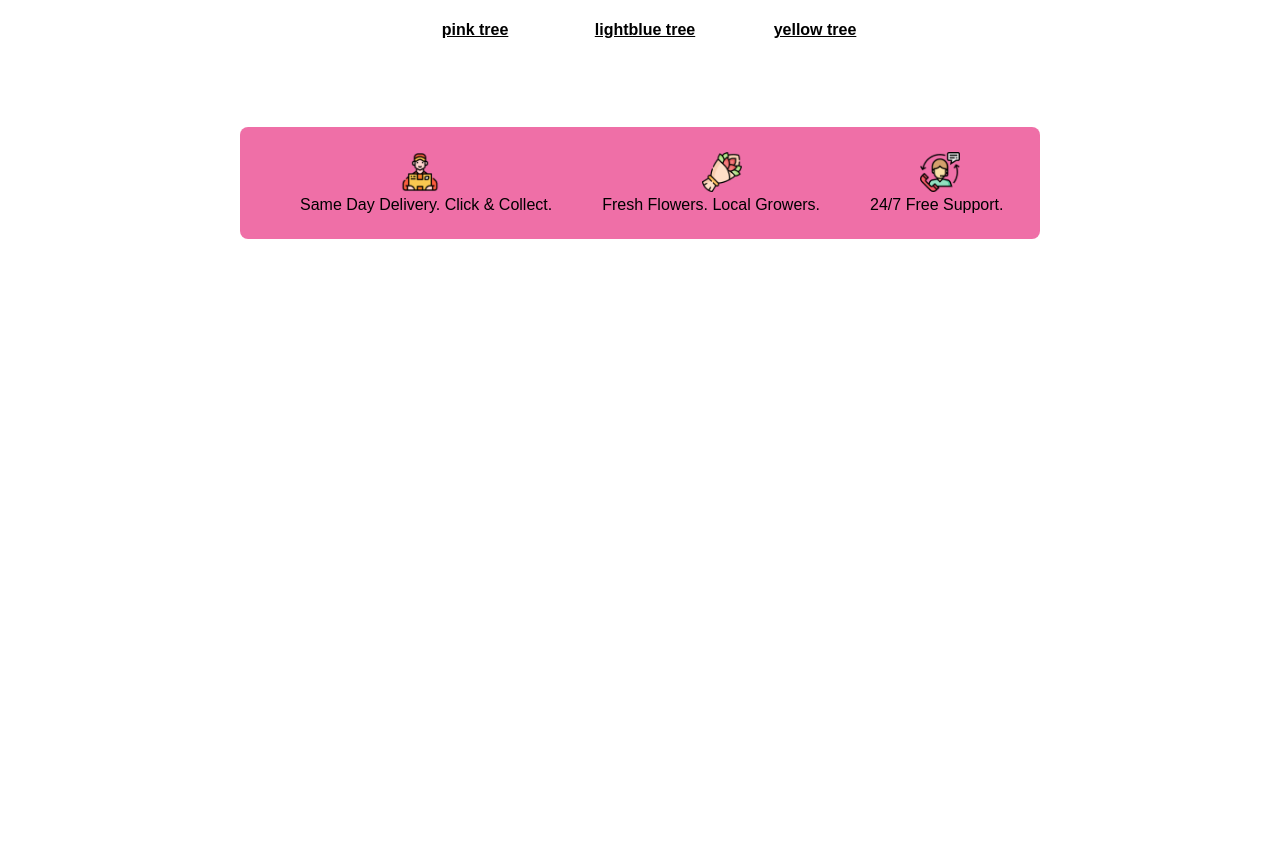
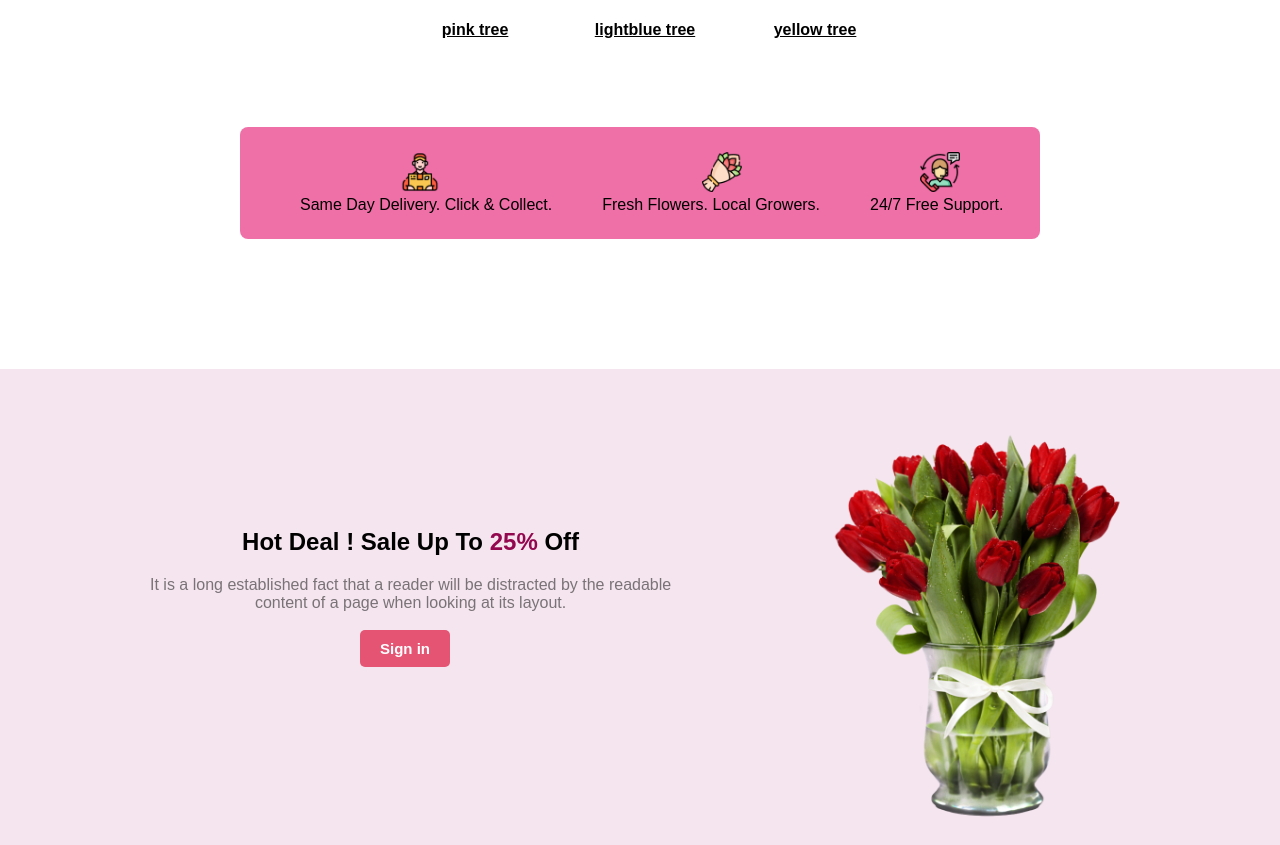
Before and after one commit to Mohosina24/Beautiful-flowers-web, a plain HTML site: page index.html in a window 1280 px wide. Shown: the part 967-1812 px from the top of the page. Before the commit the page ends 1206 px from the top, so only its background shows below. Drawn offline with Linux system fonts and the light colour scheme.

Commit message:
added a offer section

```diff
--- a/css/style.css
+++ b/css/style.css
@@ -140,3 +140,39 @@ text-align: center;
     margin-left: 50px;
 
 }
+/* offer section style  */
+.offer{
+    display: flex;
+    align-items: center;
+    padding-left: 150px;
+    padding-right: 150px;
+    padding-bottom:20px;
+    justify-content: space-between;
+    margin-top: 130px;
+    background-color: #f5e5ef;
+}
+.title3{
+    text-align: center;
+    margin-bottom: 20px;
+}
+.offer-description{
+    text-align: center;
+    margin-bottom: 18px;
+   color: rgba(39, 39, 39, 0.60);
+}
+.primary-btn2{
+    border-radius: 5px;
+    background-color:#E55473 ;
+    border:0;
+    color: white;
+    font-size:15px;
+    font-weight:700;
+    padding: 10px 20px;
+    margin-left:210px;
+
+}
+.rose{
+    width: 300px;
+    margin-top:60px;
+
+}
--- a/index.html
+++ b/index.html
@@ -74,19 +74,27 @@
 
 </section>
 
+   <!-- icone section end -->
 
 
+<!-- section 4 offer section start -->
+
+<section class="offer">
+
+<div class="text-offer">
+    <h2 class="title3">Hot Deal ! Sale Up To <span style="color: rgb(147, 7, 79);">25%</span>  Off</h2>
+    <p class="offer-description">It is a long established fact that a reader will be distracted by the readable <br>content of a page when looking at its layout.</p>
+    <button class="primary-btn2">Sign in</button>
+
+</div>
+
+<img src="Flower Asset/redrose.png" alt="rose" class="rose">
 
 
-<!-- icone section end -->
+</section>
 
 
-
-
-
-
-
-
+<!-- offer section end -->
     </main>
     <footer>
 
```
Also changed, not shown: Flower Asset/redrose.png (renamed from Flower Asset/pngwing 8.png).
